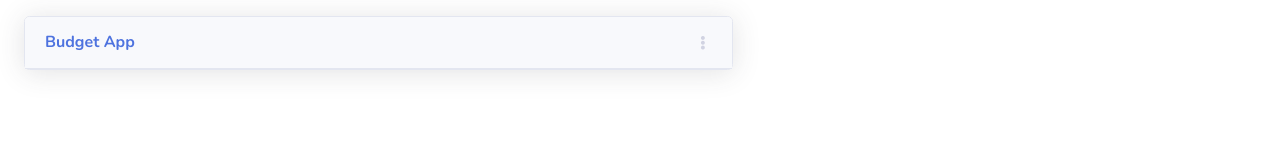
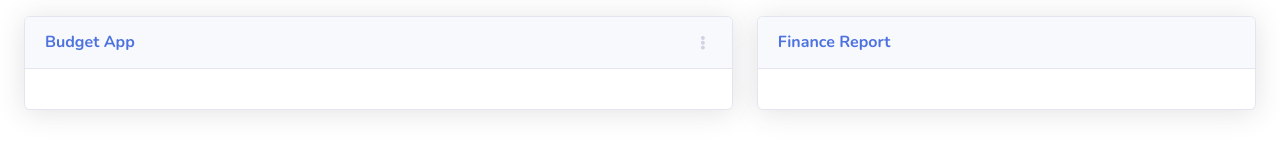
Before and after one commit to IannGeorges/budget, a website with bundled scripts: page main/index.html in a window 1280 px wide. Built offline with nearby package versions, Linux system fonts and the light colour scheme.

Commit message:
Main two sections complete

```diff
--- a/main/index.html
+++ b/main/index.html
@@ -50,7 +50,18 @@
                           </div>
                         </div>
                       </div>
+                    <div class="card-body"></div>
                 </div>
+            </div>
+            <div class="col-xl-5 col-lg-5">
+              <div class="card shadow mb-4">
+                  <div class="card-header py-3 d-flex flex-row align-items-center justify-content-between">
+                      <h6 class="m-0 font-weight-bold text-primary">Finance Report</h6>
+                  </div>
+                  <div class="card-body">
+
+                  </div>
+              </div>
             </div>
         </div>
     </div>
```
